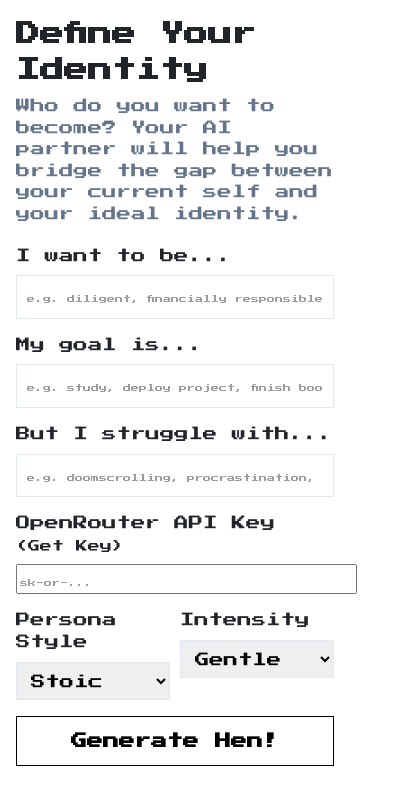
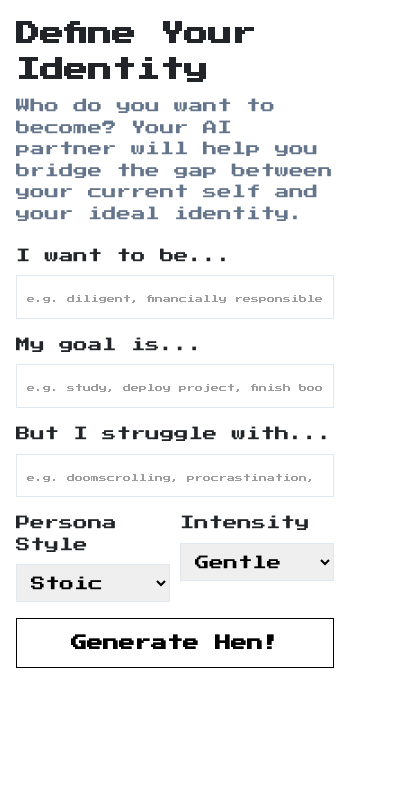
Before and after one commit to amyjqian/theHen, a browser extension: page popup/popup.html in a window 400 px wide. Drawn offline with nearby package versions, Linux system fonts and the light colour scheme.

```diff
--- a/popup/popup.html
+++ b/popup/popup.html
@@ -161,11 +161,6 @@
       <input type="text" id="weakness" placeholder="e.g. doomscrolling, procrastination, impulse buying">
     </div>
 
-    <div class="form-group">
-      <label for="apikey">OpenRouter API Key <a href="https://openrouter.ai/keys" target="_blank"
-          style="font-size: 0.75rem; color: var(--primary-color)">(Get Key)</a></label>
-      <input type="password" id="apikey" placeholder="sk-or-...">
-    </div>
 
     <div style="display: grid; grid-template-columns: 1fr 1fr; gap: 10px;">
       <div class="form-group">
```
